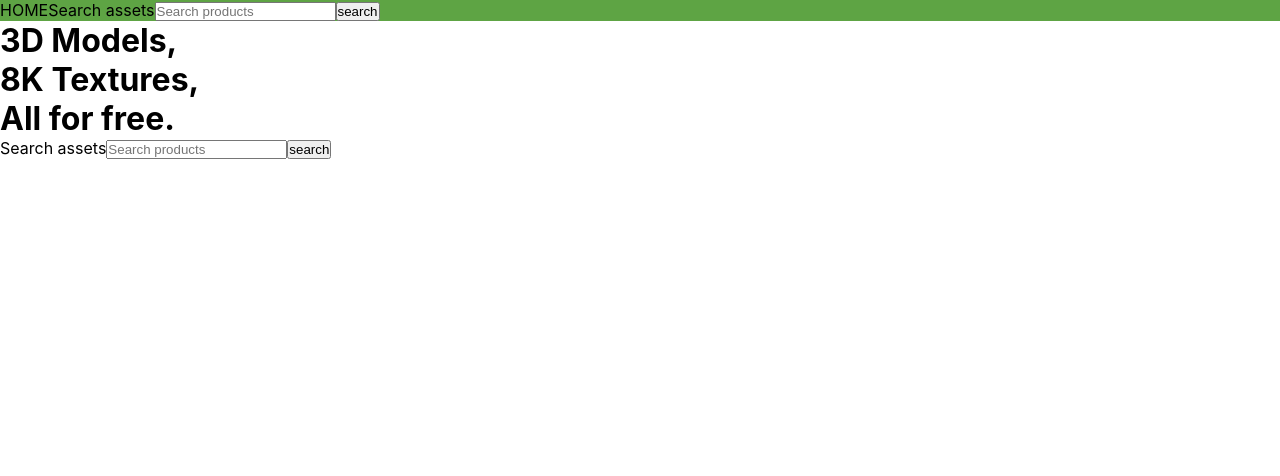
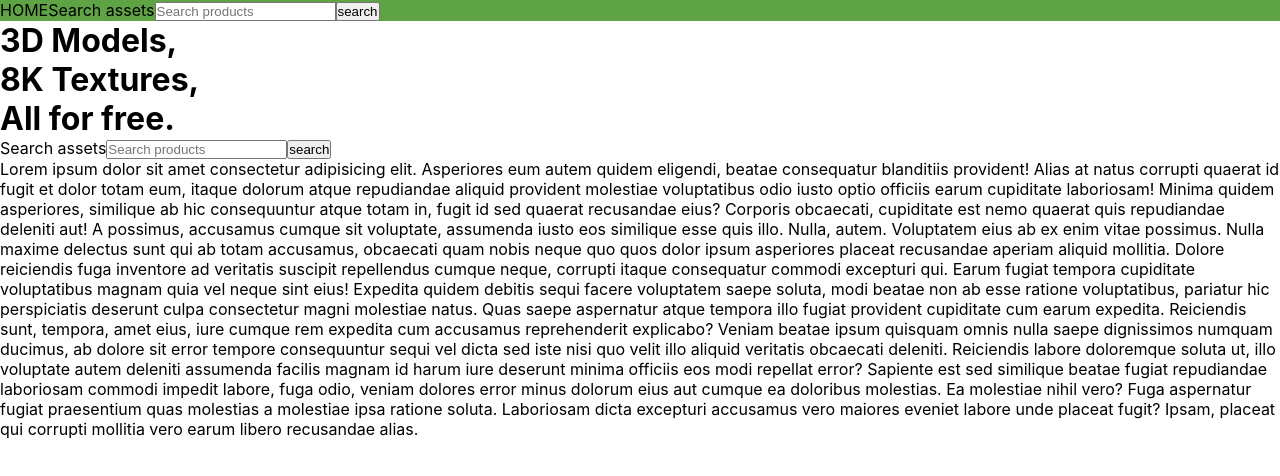
Before and after one commit to IvanSmiths/cgprospect-new, a Next.js app: page / in a window 1280 px wide. Shown: the top 476 px of the page. Built offline with nearby package versions, Linux system fonts and the light colour scheme.

Commit message:
Update index.js

```diff
--- a/pages/index.js
+++ b/pages/index.js
@@ -99,6 +99,41 @@ export default function Home() {
           All for free.
         </h1>
         <Search />
+        <p>
+          Lorem ipsum dolor sit amet consectetur adipisicing elit. Asperiores
+          eum autem quidem eligendi, beatae consequatur blanditiis provident!
+          Alias at natus corrupti quaerat id fugit et dolor totam eum, itaque
+          dolorum atque repudiandae aliquid provident molestiae voluptatibus
+          odio iusto optio officiis earum cupiditate laboriosam! Minima quidem
+          asperiores, similique ab hic consequuntur atque totam in, fugit id sed
+          quaerat recusandae eius? Corporis obcaecati, cupiditate est nemo
+          quaerat quis repudiandae deleniti aut! A possimus, accusamus cumque
+          sit voluptate, assumenda iusto eos similique esse quis illo. Nulla,
+          autem. Voluptatem eius ab ex enim vitae possimus. Nulla maxime
+          delectus sunt qui ab totam accusamus, obcaecati quam nobis neque quo
+          quos dolor ipsum asperiores placeat recusandae aperiam aliquid
+          mollitia. Dolore reiciendis fuga inventore ad veritatis suscipit
+          repellendus cumque neque, corrupti itaque consequatur commodi
+          excepturi qui. Earum fugiat tempora cupiditate voluptatibus magnam
+          quia vel neque sint eius! Expedita quidem debitis sequi facere
+          voluptatem saepe soluta, modi beatae non ab esse ratione voluptatibus,
+          pariatur hic perspiciatis deserunt culpa consectetur magni molestiae
+          natus. Quas saepe aspernatur atque tempora illo fugiat provident
+          cupiditate cum earum expedita. Reiciendis sunt, tempora, amet eius,
+          iure cumque rem expedita cum accusamus reprehenderit explicabo? Veniam
+          beatae ipsum quisquam omnis nulla saepe dignissimos numquam ducimus,
+          ab dolore sit error tempore consequuntur sequi vel dicta sed iste nisi
+          quo velit illo aliquid veritatis obcaecati deleniti. Reiciendis labore
+          doloremque soluta ut, illo voluptate autem deleniti assumenda facilis
+          magnam id harum iure deserunt minima officiis eos modi repellat error?
+          Sapiente est sed similique beatae fugiat repudiandae laboriosam
+          commodi impedit labore, fuga odio, veniam dolores error minus dolorum
+          eius aut cumque ea doloribus molestias. Ea molestiae nihil vero? Fuga
+          aspernatur fugiat praesentium quas molestias a molestiae ipsa ratione
+          soluta. Laboriosam dicta excepturi accusamus vero maiores eveniet
+          labore unde placeat fugit? Ipsam, placeat qui corrupti mollitia vero
+          earum libero recusandae alias.
+        </p>
       </header>
     </>
   );
```
